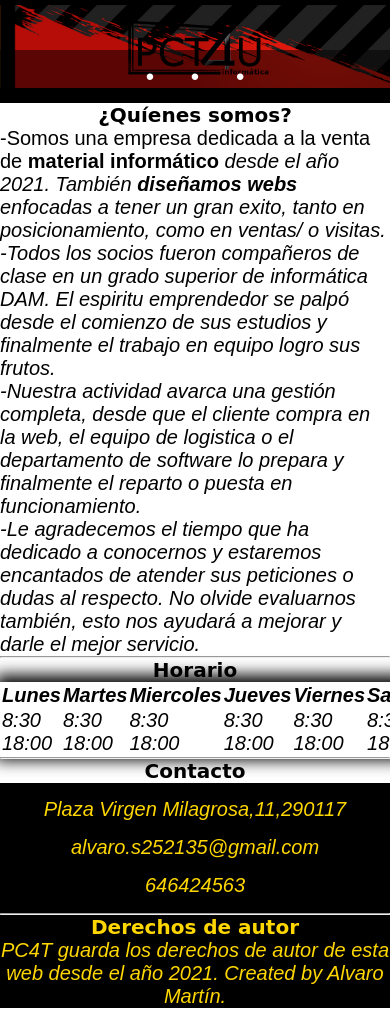
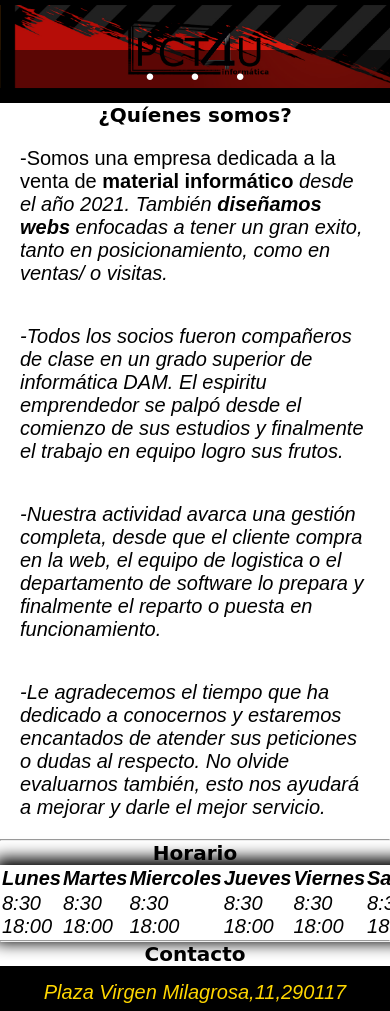
Before and after one commit to G4-1DAM/Lenguajes_Sprint2, a plain HTML site: page about_us.html in a window 390 px wide. Shown: the part 620-1631 px from the top of the page. Drawn offline with Linux system fonts and the light colour scheme; files whose address does not match are found by name; a web font is replaced by a local one.

Commit message:
Roberto: código para crear 4 columnas responsive.

```diff
--- a/about_us.html
+++ b/about_us.html
@@ -61,11 +61,21 @@
 <!-- ==== ¿Quíenes somos? texto en negrita y cursiva==== -->
 
   	<h2>¿Quíenes somos?</h2>
-  	<p>-Somos una empresa dedicada a la venta de <b>material informático</b> <i>desde el año 2021<i/>. También <b>diseñamos webs</b> enfocadas a tener un gran exito, tanto en posicionamiento, como en ventas/ o visitas.<p>
-  	<p>-Todos los socios fueron compañeros de clase en un grado superior de informática DAM. El espiritu emprendedor se palpó desde el comienzo de sus estudios y finalmente el trabajo en equipo logro sus frutos.<p>
-  	<p>-Nuestra actividad avarca una gestión completa, desde que el cliente compra en la web, el equipo de logistica o el departamento de software lo prepara y finalmente el reparto o puesta en funcionamiento.</p>
-  	<p>-Le agradecemos el tiempo que ha dedicado a conocernos y estaremos encantados de atender sus peticiones o dudas al respecto. No olvide evaluarnos también, esto nos ayudará a mejorar y darle el mejor servicio.</p>
-		<hr>
+  	<div class="cajaColumnas">
+		<div class="columna">
+  			<p>-Somos una empresa dedicada a la venta de <b>material informático</b> <i>desde el año 2021<i/>. También <b>diseñamos webs</b> enfocadas a tener un gran exito, tanto en posicionamiento, como en ventas/ o visitas.</p>
+		</div>
+		<div class="columna">
+			<p>-Todos los socios fueron compañeros de clase en un grado superior de informática DAM. El espiritu emprendedor se palpó desde el comienzo de sus estudios y finalmente el trabajo en equipo logro sus frutos.</p>
+		</div>
+		<div class="columna">
+			<p>-Nuestra actividad avarca una gestión completa, desde que el cliente compra en la web, el equipo de logistica o el departamento de software lo prepara y finalmente el reparto o puesta en funcionamiento.</p>
+		</div>
+		<div class="columna">
+			<p>-Le agradecemos el tiempo que ha dedicado a conocernos y estaremos encantados de atender sus peticiones o dudas al respecto. No olvide evaluarnos también, esto nos ayudará a mejorar y darle el mejor servicio.</p>
+		</div>
+	</div>
+	<hr>
 <!-- ==== HORARIO ==== -->
   	<h2>Horario</h2>
 		<table>
```
